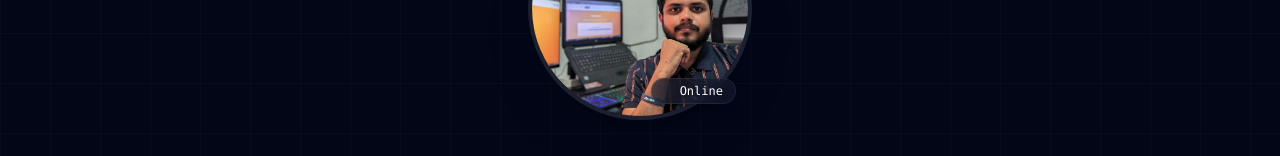
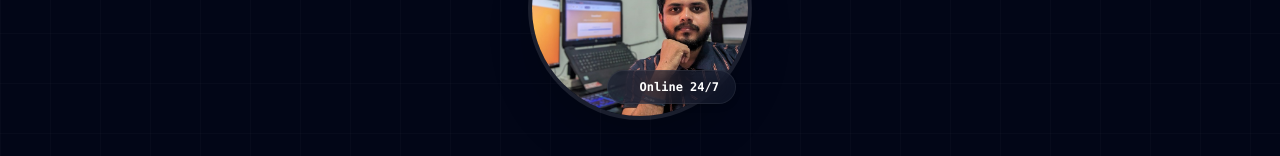
Before and after one commit to keshara05/my-portfolio, a React (Vite) app: page / in a window 1280 px wide. Shown: the part 217-373 px from the top of the page. Built offline with nearby package versions, Linux system fonts and the light colour scheme.

Commit message:
24/h online show fix

```diff
--- a/src/components/Hero.jsx
+++ b/src/components/Hero.jsx
@@ -31,9 +31,9 @@ const Hero = () => {
                         />
                     </div>
                     {/* Status Badge */}
-                    <div className="absolute bottom-2 right-2 md:bottom-4 md:right-4 glass-panel px-3 py-1 rounded-full flex items-center gap-2">
+                    <div className="absolute bottom-2 right-2 md:bottom-4 md:right-4 glass-panel px-4 py-2 rounded-full flex items-center gap-2 z-20">
                         <span className="w-2 h-2 bg-success rounded-full animate-pulse"></span>
-                        <span className="text-xs font-mono text-white">Online</span>
+                        <span className="text-xs font-mono text-white font-bold">Online 24/7</span>
                     </div>
                 </motion.div>
 
```
